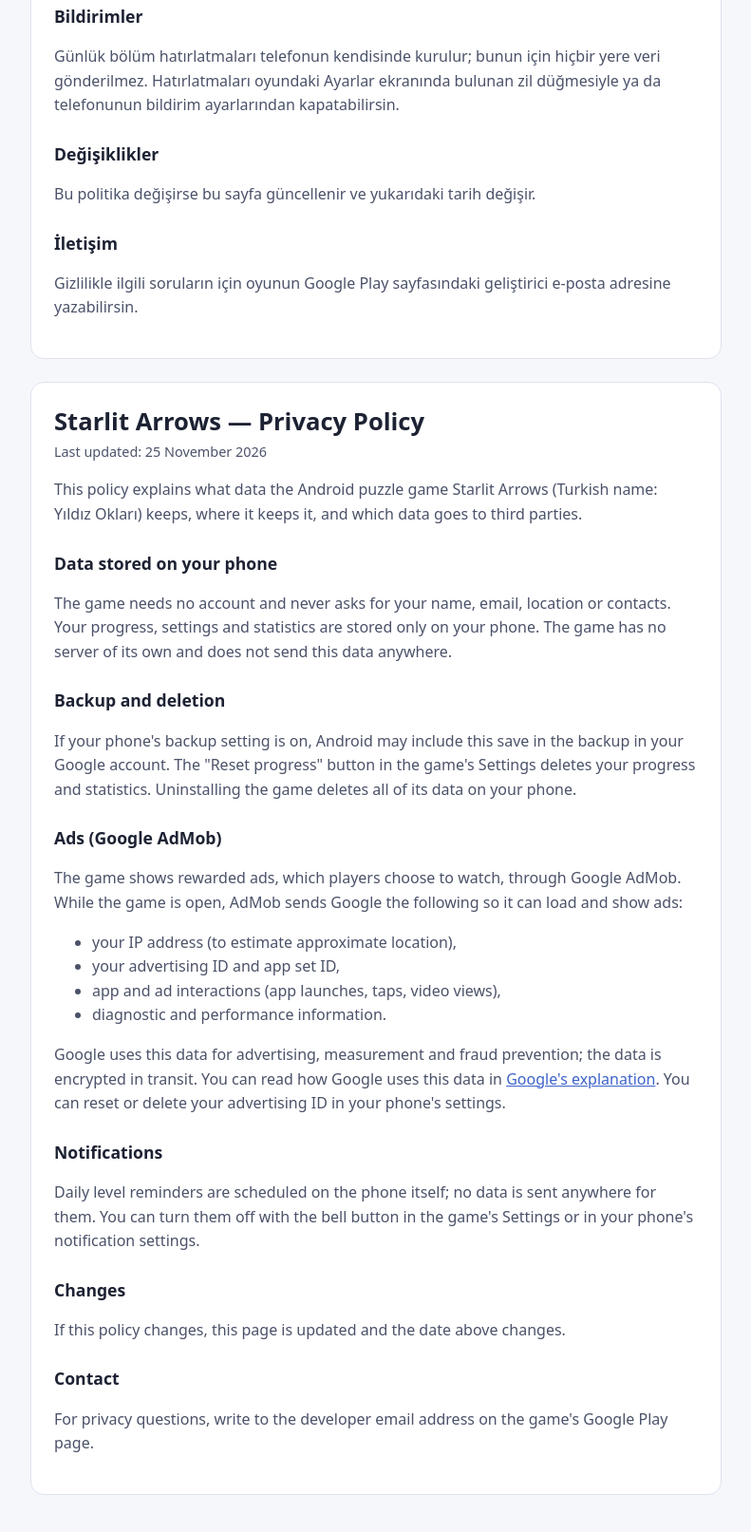
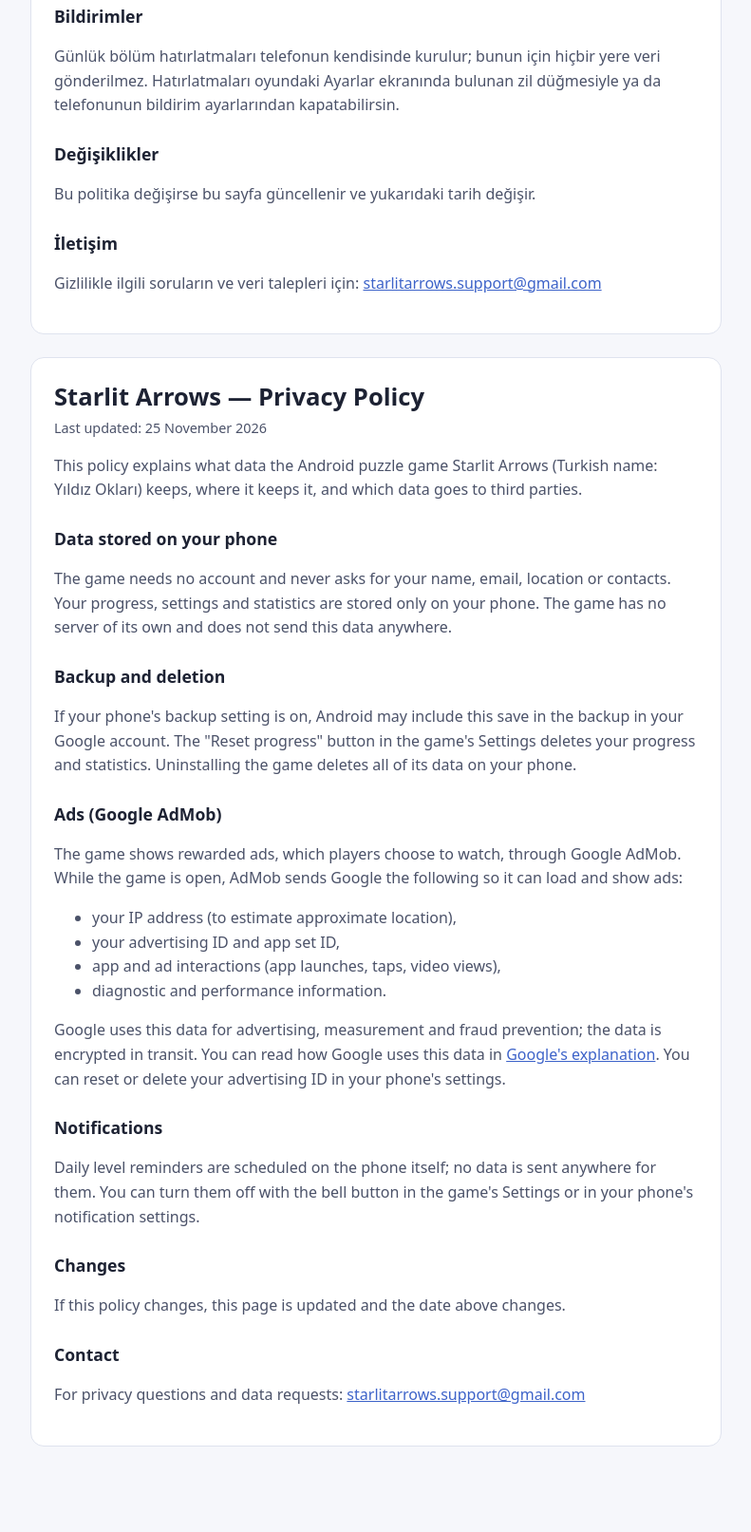
Before and after one commit to MehmetEminHakkoymaz/starlit-arrows, a plain HTML site: page privacy/index.html in a window 1280 px wide. Shown: the part 901-2514 px from the top of the page at 95% size, without its empty margins (244-1035 px from the left). Drawn offline with Linux system fonts and the light colour scheme.

Commit message:
Iletisim adresini ekle: starlitarrows.support@gmail.com
Co-Authored-By: Claude Opus 5.5 <noreply@anthropic.com>

```diff
--- a/privacy/index.html
+++ b/privacy/index.html
@@ -54,7 +54,7 @@
   <p>Bu politika değişirse bu sayfa güncellenir ve yukarıdaki tarih değişir.</p>
 
   <h2>İletişim</h2>
-  <p>Gizlilikle ilgili soruların için oyunun Google Play sayfasındaki geliştirici e-posta adresine yazabilirsin.</p>
+  <p>Gizlilikle ilgili soruların ve veri talepleri için: <a href="mailto:starlitarrows.support@gmail.com">starlitarrows.support@gmail.com</a></p>
 </section>
 
 <section id="en" lang="en">
@@ -85,7 +85,7 @@
   <p>If this policy changes, this page is updated and the date above changes.</p>
 
   <h2>Contact</h2>
-  <p>For privacy questions, write to the developer email address on the game's Google Play page.</p>
+  <p>For privacy questions and data requests: <a href="mailto:starlitarrows.support@gmail.com">starlitarrows.support@gmail.com</a></p>
 </section>
 </main>
 </body>
```
